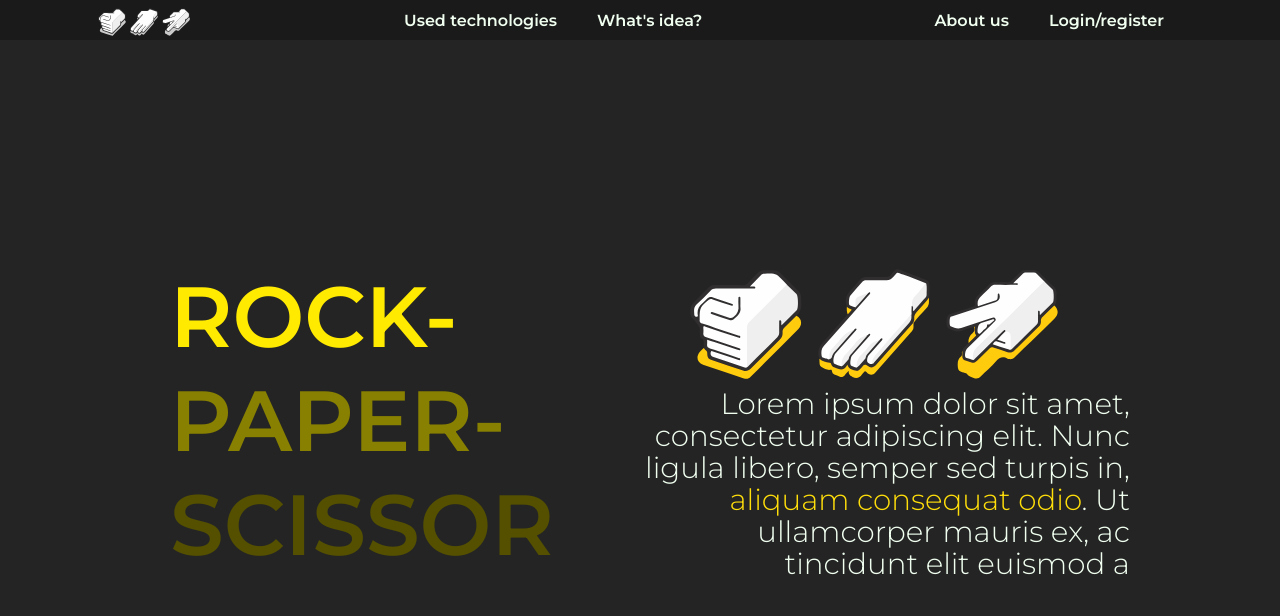
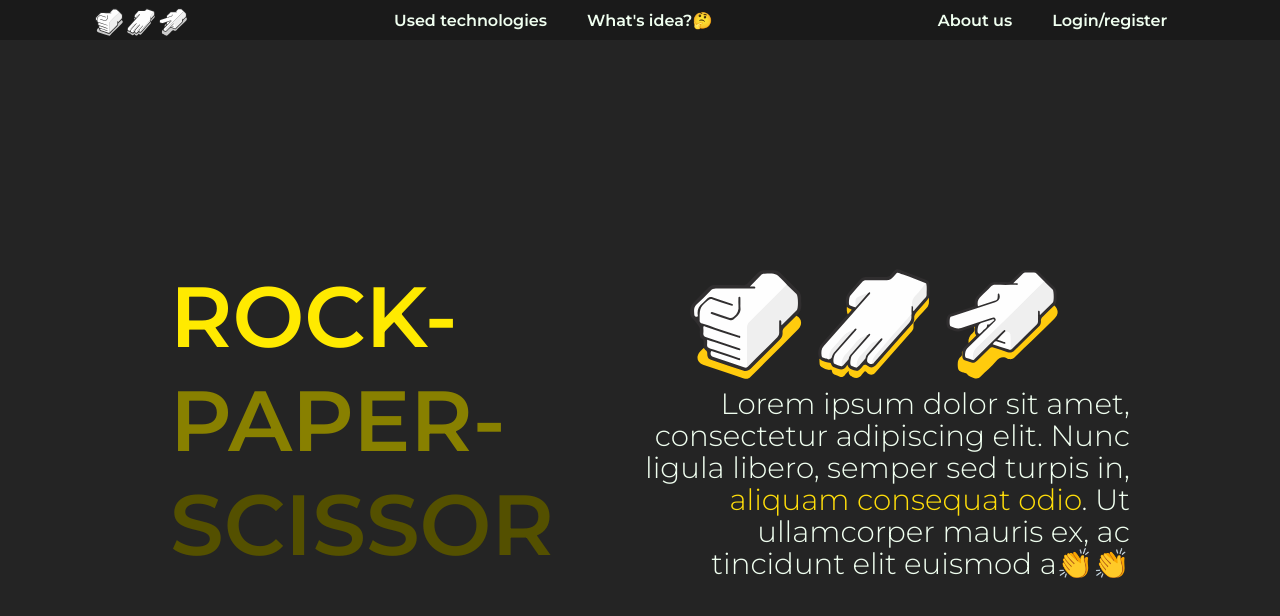
Before and after one commit to n0sebleeded/react-sciparo, a React (Vite) app: page / in a window 1280 px wide. Shown: the top 616 px of the page. Built offline with nearby package versions, Linux system fonts and the light colour scheme.

Commit message:
framer-motion implementation

```diff
--- a/package.json
+++ b/package.json
@@ -10,7 +10,7 @@
     "preview": "vite preview"
   },
   "dependencies": {
-    "framer-motion": "^10.17.9",
+    "framer-motion": "^10.18.0",
     "react": "^18.2.0",
     "react-dom": "^18.2.0",
     "react-hook-form": "^7.50.0",
--- a/src/App.tsx
+++ b/src/App.tsx
@@ -1,25 +1,27 @@
 import './App.css'
-import {BrowserRouter as Router, Routes, Route} from 'react-router-dom';
+import {BrowserRouter as Router, Routes, Route, useLocation} from 'react-router-dom';
 import CardList from "./components/CardList.tsx";
 import ErrorPage from "./components/ErrorPage.tsx";
 import MainPage from "./components/MainPage.tsx";
 import RootLayout from "./components/RootLayout.tsx";
 import Login from "./components/Login.tsx";
+import {AnimatePresence} from "framer-motion";
 
-
+//TODO: Animation will be rework fr
 
 function App() {
+    const location = useLocation();
   return (
-    <Router>
-        <Routes>
-            <Route path="/" element={<RootLayout />}>
-                <Route index element={<MainPage />} />
-                <Route path="game" element={<CardList />} />
-                <Route path="register" element={<Login />} />
-            </Route>
-            <Route path="*" element={<ErrorPage />}/>
-        </Routes>
-    </Router>
+      <AnimatePresence mode="wait">
+          <Routes key={location.pathname} location={location}>
+              <Route path="/" element={<RootLayout />}>
+                  <Route key="main" index element={<MainPage />} />
+                  <Route key="game" path="game" element={<CardList />} />
+                  <Route key="reg" path="register" element={<Login />} />
+              </Route>
+              <Route path="*" element={<ErrorPage />}/>
+          </Routes>
+      </AnimatePresence>
   )
 }
 
--- /dev/null
+++ b/src/components/Animated.tsx
@@ -0,0 +1,25 @@
+import React from 'react';
+import { motion } from 'framer-motion';
+import {IProps} from "../specs/interfaces.tsx";
+
+const animations = {
+    initial: { opacity: 0, x: 100 },
+    animate: { opacity: 1, x: 0 },
+    exit: { opacity: 0, x: -100 },
+};
+
+const AnimatedPage: React.FC<IProps> = ({ children }) => {
+    return (
+        <motion.div
+            variants={animations}
+            initial="initial"
+            animate="animate"
+            exit="exit"
+            transition={{ duration: 1 }}
+        >
+            {children}
+        </motion.div>
+    );
+};
+
+export default AnimatedPage;
--- a/src/components/Login.tsx
+++ b/src/components/Login.tsx
@@ -2,16 +2,18 @@ import '../../src/components/componentsStyles/login.css'
 import '../../src/components/componentsStyles/btn.css'
 import {useForm} from "react-hook-form";
 import {IFormData} from "../specs/interfaces.tsx";
+import Animated from "./Animated.tsx";
 // ... (imports and styles)
 
 const Login = () => {
     const { register, handleSubmit, formState: { errors }} = useForm<IFormData>();
 
     return (
+        <Animated>
             <div className="login-container">
                 <div className="login-box">
                     <div className="welcome">
-                    <h1>Welcome!</h1>
+                        <h1>Welcome!&#128075;</h1>
                     </div>
                     <div className="form">
                         <form onSubmit={handleSubmit((data) => console.log(data))}>
@@ -80,6 +82,7 @@ const Login = () => {
                     </div>
                 </div>
             </div>
+        </Animated>
     );
 };
 
--- a/src/components/MainPage.tsx
+++ b/src/components/MainPage.tsx
@@ -1,8 +1,10 @@
 import './componentsStyles/mainPage.css';
+import Animated from "./Animated.tsx";
 
 const MainPage = () => {
     //TODO: will be redesign
     return (
+        <Animated>
             <div className="main-container">
                 <div className="sub-container">
                     <div className="leftside-container">
@@ -18,14 +20,16 @@ const MainPage = () => {
                             <img className="main-img" src="../../src/assets/card_paper.svg" alt="paper"/>
                             <img className="main-img" src="../../src/assets/card_scissor.svg" alt="scissor"/>
                         </div>
-                    <p className="sub-text">Lorem ipsum dolor sit amet, consectetur adipiscing elit. Nunc ligula libero,
-                        semper sed turpis in, <span className="highlighted-text">aliquam consequat odio</span>. Ut ullamcorper mauris ex, ac tincidunt elit
-                        euismod
-                        a
+                        <p className="sub-text">Lorem ipsum dolor sit amet, consectetur adipiscing elit. Nunc ligula
+                            libero,
+                            semper sed turpis in, <span className="highlighted-text">aliquam consequat odio</span>. Ut
+                            ullamcorper mauris ex, ac tincidunt elit
+                            euismod a👏👏
                         </p>
                     </div>
                 </div>
             </div>
+        </Animated>
     );
 };
 
--- a/src/components/RootLayout.tsx
+++ b/src/components/RootLayout.tsx
@@ -16,7 +16,7 @@ const RootLayout = () => {
                 </div>
                 <div className="navbar-item-set">
                     <a className="navbar-item" href="#">Used technologies</a>
-                    <a className="navbar-item" href="#">What's idea?</a>
+                    <a className="navbar-item" href="#">What's idea?&#129300;</a>
                 </div>
                 <div className="navbar-item-set">
                     <a className="navbar-item" href="#">About us</a>
--- a/src/components/componentsStyles/rootLayout.css
+++ b/src/components/componentsStyles/rootLayout.css
@@ -1,6 +1,7 @@
 .outlet-container {
     height: 95vh;
     margin: 0 auto;
+    overflow-x: hidden;
 }
 
 {/*
--- a/src/main.tsx
+++ b/src/main.tsx
@@ -4,11 +4,14 @@ import App from './App.tsx'
 import './index.css'
 import {Provider} from "react-redux";
 import store from "./redux/store.ts";
+import {BrowserRouter} from "react-router-dom";
 
 ReactDOM.createRoot(document.getElementById('root')!).render(
   <React.StrictMode>
       <Provider store={store}>
-          <App />
+          <BrowserRouter>
+              <App />
+          </BrowserRouter>
       </Provider>
   </React.StrictMode>
 )
--- a/src/specs/interfaces.tsx
+++ b/src/specs/interfaces.tsx
@@ -7,6 +7,8 @@ export interface ICard extends ICardGroup{
 export interface ICardGroup {
     PlayerSide: boolean,
 }*/
+
+import {ReactNode} from "react";
 
 export interface ICard {
     id: number,
@@ -20,6 +22,10 @@ export interface ICords {
     y:number
 }
 
+export interface IProps {
+    children: ReactNode;
+}
+
 export interface IFormData {
     username: string;
     password: string;
```
Also changed, not shown: 1 other file (tests, documents, lock files or other folders). Lines whose indentation alone changed are shown as unchanged.
